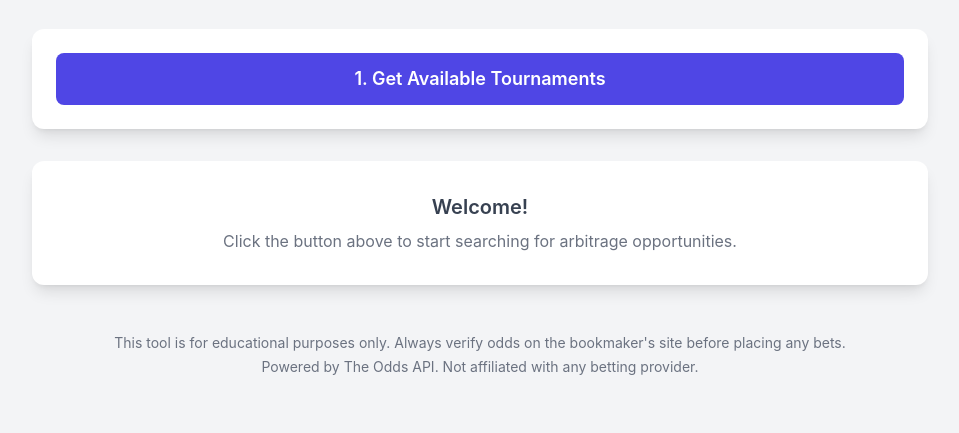
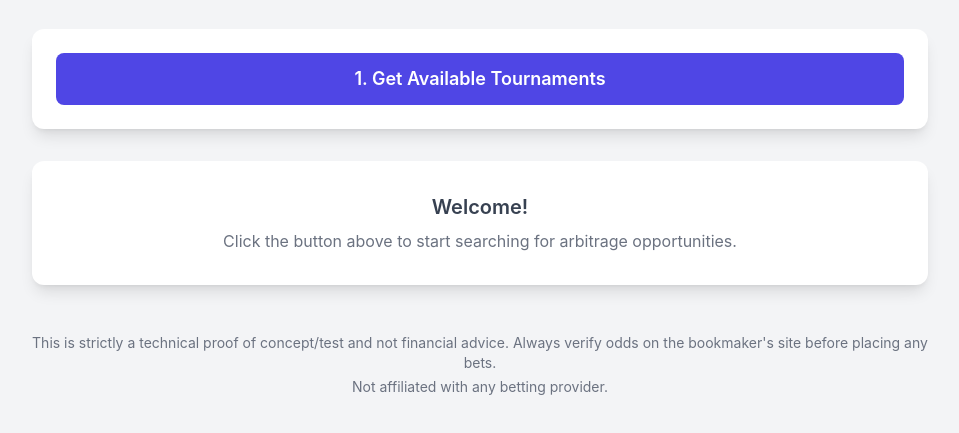
Before and after one commit to arronmong/sports_arb, a plain HTML site: page index.html in a window 1280 px wide. Shown: the part 131-564 px from the top of the page, without its empty margins (160-1119 px from the left). Drawn offline with nearby package versions, Linux system fonts and the light colour scheme.

Commit message:
Added additional disclaimer

```diff
--- a/index.html
+++ b/index.html
@@ -77,8 +77,8 @@
 
         <!-- Footer -->
         <footer class="text-center mt-12 text-sm text-gray-500 dark:text-gray-400">
-            <p>This tool is for educational purposes only. Always verify odds on the bookmaker's site before placing any bets.</p>
-            <p class="mt-1">Powered by The Odds API. Not affiliated with any betting provider.</p>
+            <p>This is strictly a technical proof of concept/test and not financial advice. Always verify odds on the bookmaker's site before placing any bets.</p>
+            <p class="mt-1">Not affiliated with any betting provider.</p>
         </footer>
     </div>
 
```
